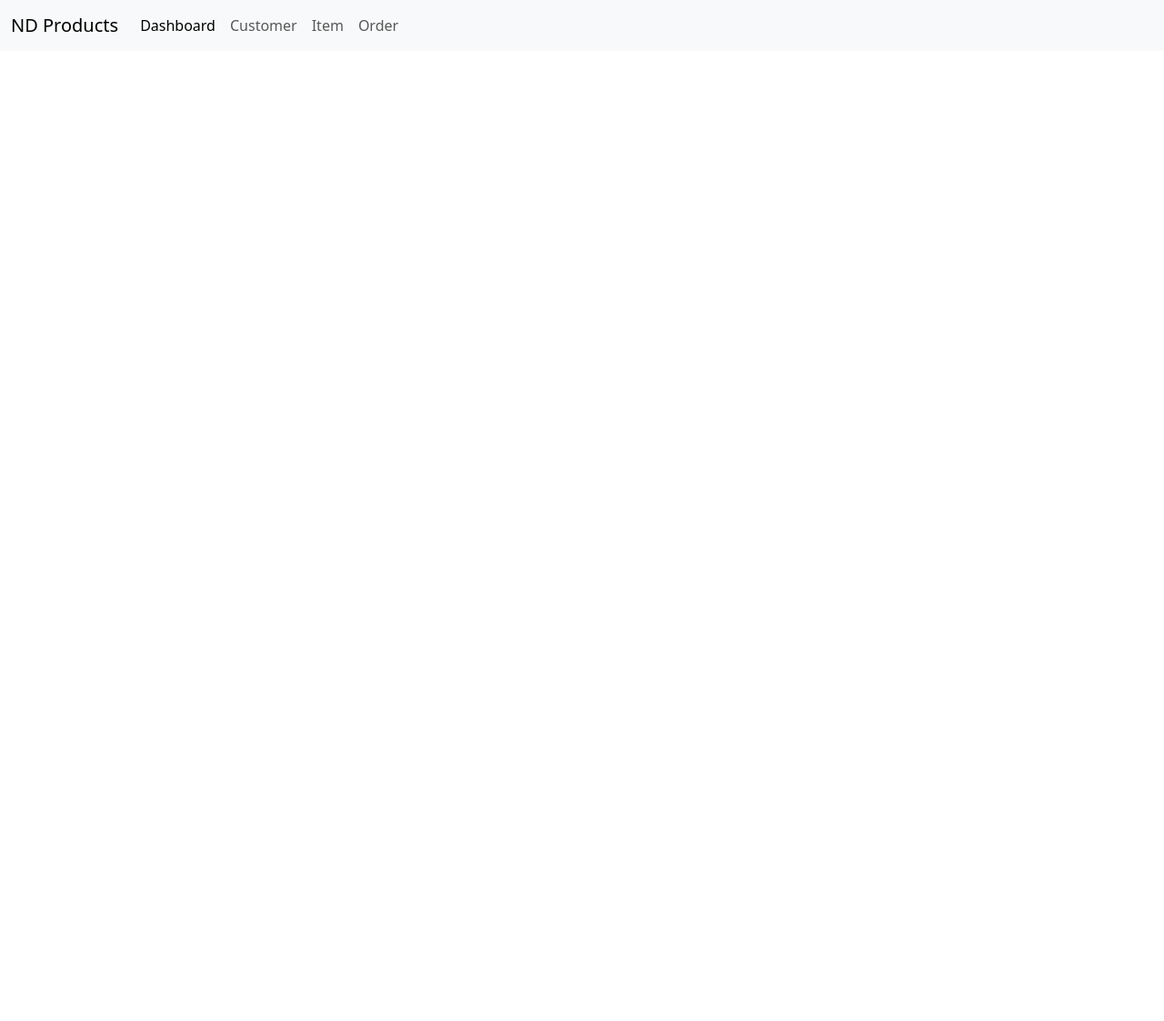
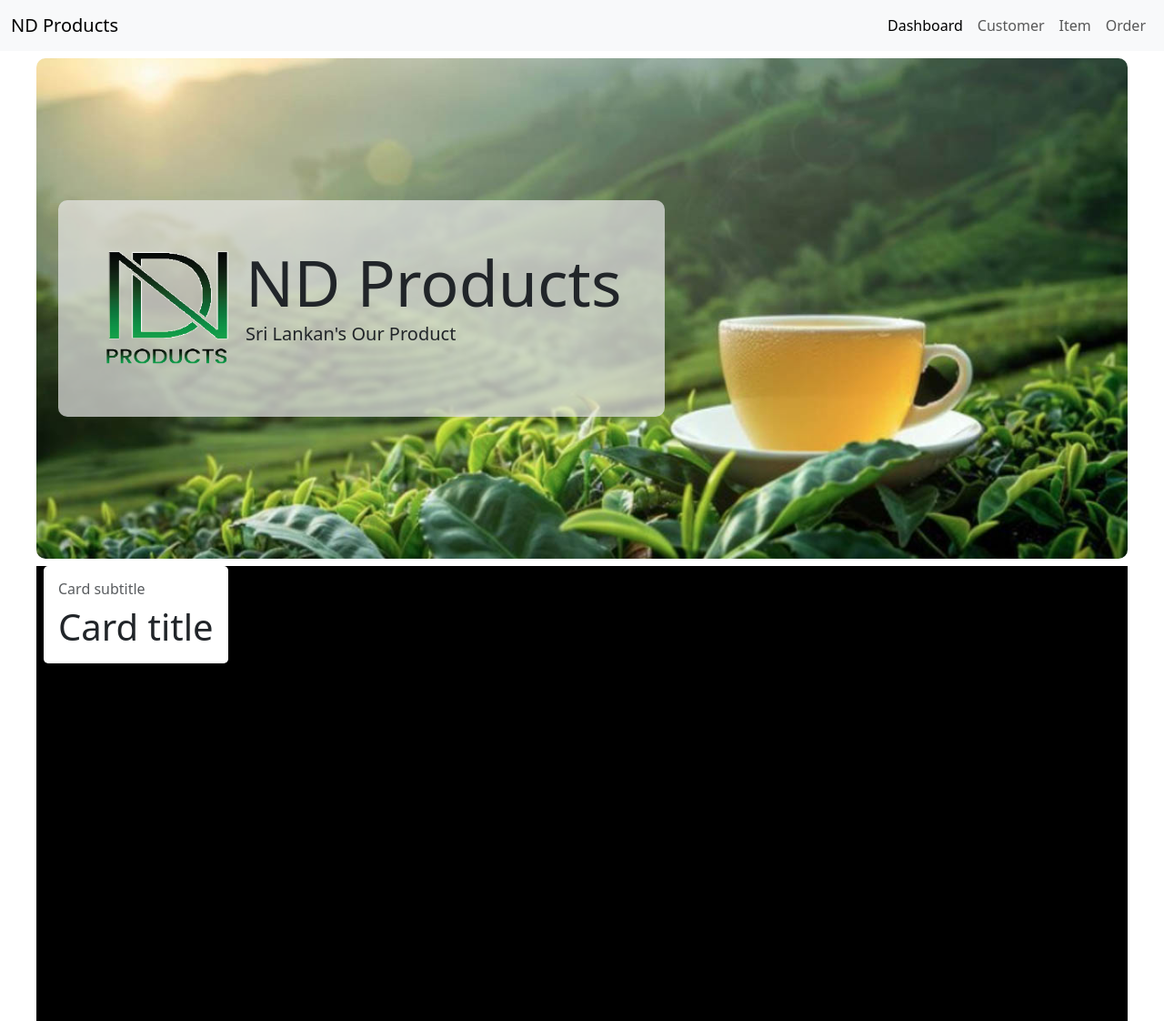
Before and after one commit to Dinuka0512/ND-Products-WEB-, a plain HTML site: page index.html in a window 1280 px wide. Shown: the whole page at 91% size. Before the commit the page ends 800 px from the top, so only its background shows below. Drawn offline with nearby package versions, Linux system fonts and the light colour scheme.

Commit message:
creating the dash bord

```diff
--- /dev/null
+++ b/assets/css/styles.css
@@ -0,0 +1,76 @@
+header{
+    width: 100vw;
+    height: fit-content;
+}
+
+#dashbordContainer{
+    max-width: 1200px;
+    height: 550px;
+
+    background-color: yellow;
+
+    background-image: url("../Images/teaCup.jpg");
+    background-position: bottom;
+    background-size: cover;
+
+    border-radius: 10px;
+
+    position: relative;
+    left: 0;
+    right: 0;
+    margin: auto;
+
+    display: flex;
+    /*justify-content: center;*/
+    align-items: center;
+}
+
+#dash_text{
+    width: fit-content;
+    height: fit-content;
+    display: flex;
+    border-radius: 10px;
+    background-color:rgb(233 233 233 / 70%);
+}
+
+.mainTitle{
+    font-size: 70px;
+}
+.subTitle{
+    font-size: 20px;
+}
+
+@media all and (max-width: 710px) {
+    #dash_text{
+        display: block;
+        text-align: center;
+    }
+
+    .mainTitle{
+        font-size: 45px;
+    }
+
+    .subTitle{
+        font-size: 18px;
+    }
+}
+
+
+#dashDetailCon{
+    max-width: 1200px;
+    height: 500px;
+
+    background-color: black;
+    position: relative;
+    left: 0;
+    right: 0;
+    margin: auto;
+}
+
+.cardDash{
+    width: fit-content;
+    height: fit-content;
+    background-color: white;
+
+    border-radius: 5px;
+}
--- a/index.html
+++ b/index.html
@@ -10,14 +10,27 @@
 
     <!--  ADDED THE BOOTSTRAP CSS  -->
     <link href="https://cdn.jsdelivr.net/npm/bootstrap@5.3.6/dist/css/bootstrap.min.css" rel="stylesheet" integrity="sha384-4Q6Gf2aSP4eDXB8Miphtr37CMZZQ5oXLH2yaXMJ2w8e2ZtHTl7GptT4jmndRuHDT" crossorigin="anonymous">
+
+    <link rel="stylesheet" href="assets/css/styles.css">
 </head>
 <body>
+
+    <header>
+
         <!--  NAVIGATION  -->
         <nav class="navbar navbar-expand-lg bg-body-tertiary">
             <div class="container-fluid">
                 <a class="navbar-brand" href="index.html">ND Products</a>
+
+                <!-- Toggle button for mobile -->
+                <button class="navbar-toggler" type="button" data-bs-toggle="collapse" data-bs-target="#navbarNav"
+                        aria-controls="navbarNav" aria-expanded="false" aria-label="Toggle navigation">
+                    <span class="navbar-toggler-icon"></span>
+                </button>
+
+                <!-- Collapsible nav links -->
                 <div class="collapse navbar-collapse" id="navbarNav">
-                <ul class="navbar-nav">
+                    <ul class="navbar-nav ms-auto"> <!-- ms-auto pushes items to right -->
                         <li class="nav-item">
                             <a class="nav-link active" aria-current="page" href="#">Dashboard</a>
                         </li>
@@ -35,6 +48,31 @@
             </div>
         </nav>
 
+
+        <!--  DASHBOARD  -->
+        <div id="dashbord">
+            <div id="dashbordContainer" class="p-4 mt-2">
+                <section id="dash_text" class="p-5">
+                    <img src="assets/Images/Logo.png" class="img-fluid" alt="backGround" width="150px">
+                    <div class="ms-2">
+                        <h1 class="m-0 mainTitle">ND Products</h1>
+                        <p class="m-0 subTitle">Sri Lankan's Our Product</p>
+                    </div>
+                </section>
+            </div>
+
+            <div id="dashDetailCon">
+                <!-- TODAY SALES || TODAY INCOMES || TOTAL CUSTOMERS || TOTAL ITEMS || POPULER ITEMS || TABLE -->
+                <div class="cardDash p-3 m-2">
+                    <div class="card-body">
+                        <h6 class="card-subtitle mb-2 text-body-secondary p-0">Card subtitle</h6>
+                        <h1 class="card-title p-0">Card title</h1>
+                    </div>
+                </div>
+            </div>
+        </div>
+    </header>
+
     <!--  ADDED THE JQUERY  -->
     <script src="assets/util/JQueree.js"></script>
     <!--  ADDED THE BOOTSTRAP JS  -->
```
Also changed, not shown: assets/Images/teaCup.jpg (added). Lines whose indentation alone changed are shown as unchanged.
